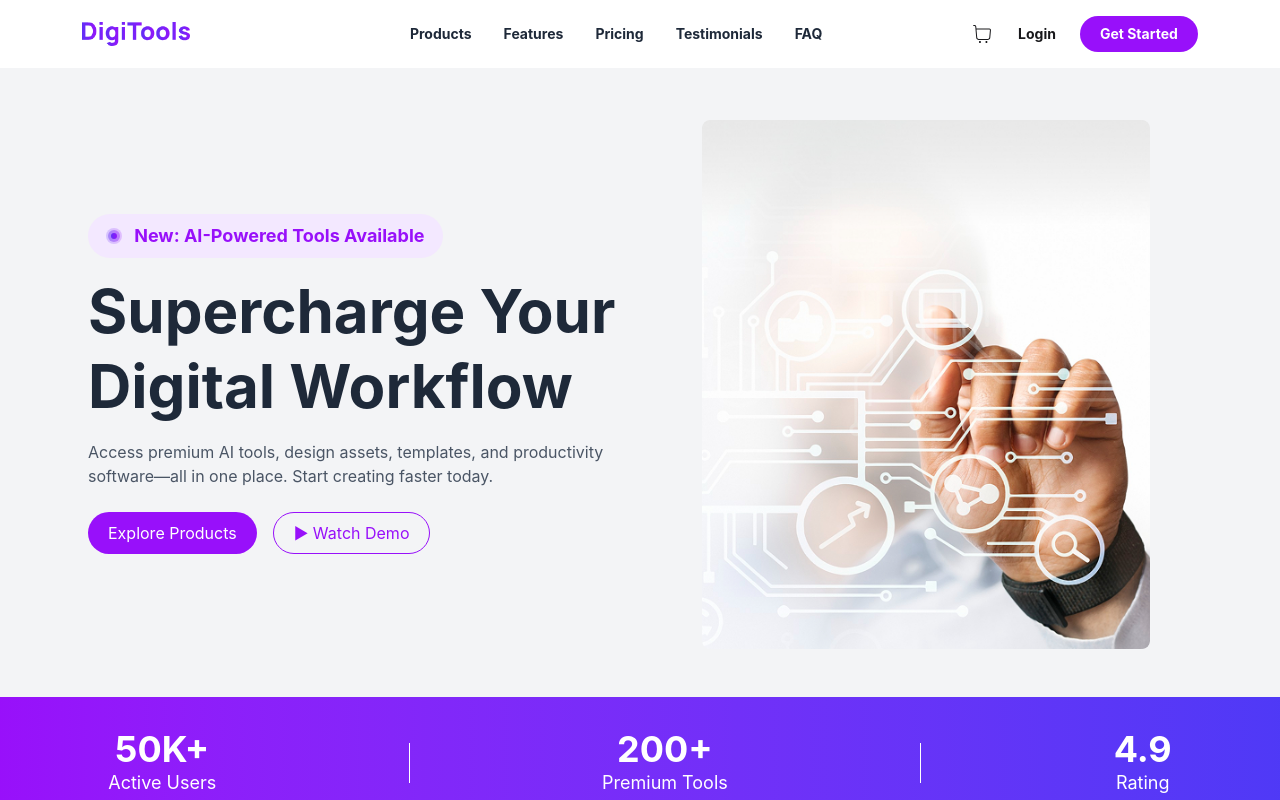
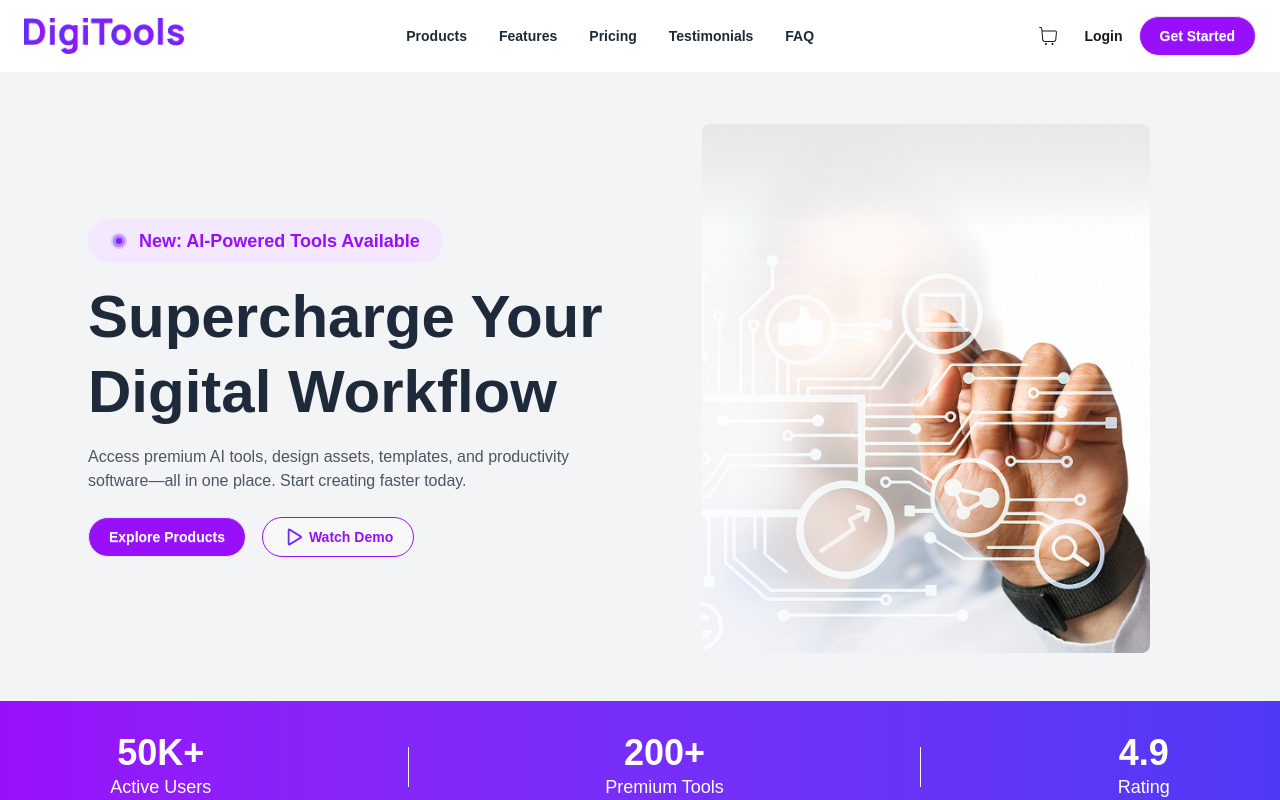
Before and after one commit to riazuddin-dev/Digital-Tools-Buying, a React (Vite) app: page / in a window 1280 px wide. Shown: the top 800 px of the page. Built offline with nearby package versions, Linux system fonts and the light colour scheme.

Commit message:
upadet all section

```diff
--- a/public/Products.json
+++ b/public/Products.json
@@ -64,8 +64,7 @@
   "tag": "Popular",
   "tagType": "popular",
   "features": ["Unlimited mock interviews", "AI performance feedback", "Behavioral question library", "Industry-specific questions", "Confidence tracker"],
-  "image": "../src/assets/products/social-media.png"
-},
+"image": "https://img.icons8.com/fluency/96/work-from-home.png"},
     {
       "id": 7,
       "name": "Salary Negotiation Toolkit",
@@ -86,7 +85,7 @@
   "tag": "Best Seller",
   "tagType": "best seller",
   "features": ["Proposal templates", "Contract generator", "Invoice & payment tracking", "Client CRM", "Time tracking"],
-  "image": "../src/assets/products/design-tool.png"
+ "image": "https://img.icons8.com/fluency/96/business.png"
 }
   ]
 }
--- a/src/Component/All UI/Card.jsx
+++ b/src/Component/All UI/Card.jsx
@@ -33,7 +33,8 @@
   return (
     <>
       <div>
-        <div className="card w-80 bg-base-100 shadow-xl relative p-6 rounded-2xl">
+        <div className="card w-80 bg-base-100 shadow-xl relative p-6 rounded-2xl
+hover:shadow-2xl hover:-translate-y-2 transition duration-300 ">
           <div className="badge badge-warning absolute right-4 top-4 text-xs font-semibold">
             {tag}
           </div>
--- a/src/Component/CTA SECTION/CtaSection.jsx
+++ b/src/Component/CTA SECTION/CtaSection.jsx
@@ -16,13 +16,13 @@
   </p>
 
   {/* Buttons */}
-  <div className="mt-6 flex justify-center gap-4 flex-wrap">
+  <div className="mt-6 flex justify-center gap-4 flex-wrap ">
 
-    <button className="bg-white text-purple-600 px-5 py-2 rounded-full font-medium">
+    <button className="bg-white text-purple-600 px-5 py-2 rounded-full font-medium btn hover:-translate-y-1 transition duration-700">
       Explore Products
     </button>
 
-    <button className="border border-white px-5 py-2 rounded-full">
+    <button className="border border-white px-5 py-2 rounded-full btn hover:-translate-y-1 transition duration-700">
       View Pricing
     </button>
 
--- a/src/Component/Footer Section/Footer.jsx
+++ b/src/Component/Footer Section/Footer.jsx
@@ -6,75 +6,102 @@
     <div className="bg-[#0b1a2f] text-white py-12">
       <div className="max-w-7xl mx-auto px-6 grid grid-cols-1 md:grid-cols-5 gap-8">
 
-        {/* Logo + desc */}
+
         <div className="md:col-span-2">
-          <h2 className="text-2xl font-bold">DigiTools</h2>
+          <h2 className="text-2xl font-bold hover:text-purple-400 transition">
+            DigiTools
+          </h2>
           <p className="text-sm text-gray-400 mt-3">
             Premium digital tools for creators, professionals, and businesses.
             Work smarter with our suite of powerful tools.
           </p>
         </div>
 
-        {/* Product */}
+
         <div>
           <h3 className="font-semibold mb-3">Product</h3>
           <ul className="space-y-2 text-sm text-gray-400">
-            <li>Features</li>
-            <li>Pricing</li>
-            <li>Templates</li>
-            <li>Integrations</li>
+            {["Features", "Pricing", "Templates", "Integrations"].map((item) => (
+              <li
+                key={item}
+                className="hover:text-white hover:underline cursor-pointer"
+              >
+                {item}
+              </li>
+            ))}
           </ul>
         </div>
 
-        {/* Company */}
+
         <div>
           <h3 className="font-semibold mb-3">Company</h3>
           <ul className="space-y-2 text-sm text-gray-400">
-            <li>About</li>
-            <li>Blog</li>
-            <li>Careers</li>
-            <li>Press</li>
+            {["About", "Blog", "Careers", "Press"].map((item) => (
+              <li
+                key={item}
+                className="hover:text-white hover:underline cursor-pointer"
+              >
+                {item}
+              </li>
+            ))}
           </ul>
         </div>
 
-        {/* Resources */}
         <div>
           <h3 className="font-semibold mb-3">Resources</h3>
           <ul className="space-y-2 text-sm text-gray-400">
-            <li>Documentation</li>
-            <li>Help Center</li>
-            <li>Community</li>
-            <li>Contact</li>
+            {["Documentation", "Help Center", "Community", "Contact"].map((item) => (
+              <li
+                key={item}
+                className="hover:text-white hover:underline cursor-pointer"
+              >
+                {item}
+              </li>
+            ))}
           </ul>
         </div>
 
-        {/* Social */}
+
         <div>
           <h3 className="font-semibold mb-3">Social Links</h3>
           <div className="flex gap-3">
-            <div className="w-9 h-9 flex items-center justify-center rounded-full bg-gray-700">
+
+            <div className="w-9 h-9 flex items-center justify-center rounded-full bg-gray-700
+            hover:bg-blue-600 hover:scale-110 transition duration-300 cursor-pointer">
               <FaFacebookF />
             </div>
-            <div className="w-9 h-9 flex items-center justify-center rounded-full bg-gray-700">
+
+            <div className="w-9 h-9 flex items-center justify-center rounded-full bg-gray-700
+            hover:bg-sky-500 hover:scale-110 transition duration-300 cursor-pointer">
               <FaTwitter />
             </div>
-            <div className="w-9 h-9 flex items-center justify-center rounded-full bg-gray-700">
+
+            <div className="w-9 h-9 flex items-center justify-center rounded-full bg-gray-700
+            hover:bg-gray-800 hover:scale-110 transition duration-300 cursor-pointer">
               <FaGithub />
             </div>
+
           </div>
         </div>
 
       </div>
 
-      {/* Bottom */}
+
       <div className="max-w-7xl mx-auto px-6 mt-10 border-t border-gray-700 pt-4 flex flex-col md:flex-row justify-between text-sm text-gray-400">
 
-        <p>© 2026 DigiTools. All rights reserved.</p>
+        <p className="hover:text-white transition">
+          © 2026 DigiTools. All rights reserved.
+        </p>
 
         <div className="flex gap-4 mt-2 md:mt-0">
-          <p>Privacy Policy</p>
-          <p>Terms of Service</p>
-          <p>Cookies</p>
+          {["Privacy Policy", "Terms of Service", "Cookies"].map((item) => (
+            <p
+              key={item}
+              className="hover:text-white hover:underline cursor-pointer transition"
+            >
+              {item}
+            </p>
+          ))}
         </div>
 
       </div>
--- a/src/Component/HeroSection/HeroSection.jsx
+++ b/src/Component/HeroSection/HeroSection.jsx
@@ -1,6 +1,8 @@
 import React from "react";
 import heroImg from "../../assets/banner.png"; // তোমার image path
 import group from "../../assets/products/group-5.png";
+
+import playImg from "../../assets/Play.png"
 const HeroSection = () => {
   return (
     <div className="bg-gray-100 pt-13">
@@ -24,12 +26,12 @@
           </p>
 
           <div className="mt-6 flex gap-4">
-            <button className="bg-purple-600 text-white px-5 py-2 rounded-full">
+            <button className="bg-purple-600 text-white px-5 py-2 rounded-full btn hover:-translate-y-1 transition duration-400">
               Explore Products
             </button>
 
-            <button className="border border-purple-600 text-purple-600 px-5 py-2 rounded-full">
-              ▶ Watch Demo
+            <button className="border border-purple-600 text-purple-600 px-5 py-2 btn rounded-full hover:-translate-y-1 transition duration-400">
+              <span><img src={playImg} alt="" /></span> Watch Demo
             </button>
           </div>
         </div>
--- a/src/Component/Navbar/Navbar.jsx
+++ b/src/Component/Navbar/Navbar.jsx
@@ -1,40 +1,88 @@
-import React from "react";
+import React, { useState } from "react";
 import { CiShoppingCart } from "react-icons/ci";
-import image from "../../assets/digitools.png"
+import { HiMenu, HiX } from "react-icons/hi";
+import image from "../../assets/digitools.png";
 
-const Navbar = ({cartData}) => {
-
-
+const Navbar = ({ cartData }) => {
+  const [menuOpen, setMenuOpen] = useState(false);
 
   return (
-    <div className="w-full">
-      <div className="max-w-10/11 mx-auto flex justify-between items-center py-4 px-6">
+    <div className="w-full bg-white shadow-sm">
+      <div className="max-w-7xl mx-auto flex justify-between items-center py-4 px-4 md:px-6">
+        <div>
+          <img className="w-32 md:w-40" src={image} alt="logo" />
+        </div>
 
-        {/* Logo */}
-     <div>  <img className="w-[60%]" src={image} alt="" /></div>
-
-        {/* Menu */}
-        <ul className="flex gap-8 text-sm font-bold  text-gray-800">
-          <li><a href="#">Products</a></li>
-          <li><a href="#">Features</a></li>
-          <li><a href="#">Pricing</a></li>
-          <li><a href="#">Testimonials</a></li>
-          <li><a href="#">FAQ</a></li>
+        <ul className="hidden md:flex gap-8 text-sm font-bold text-gray-800">
+          <li>
+            <a href="#">Products</a>
+          </li>
+          <li>
+            <a href="#">Features</a>
+          </li>
+          <li>
+            <a href="#">Pricing</a>
+          </li>
+          <li>
+            <a href="#">Testimonials</a>
+          </li>
+          <li>
+            <a href="#">FAQ</a>
+          </li>
         </ul>
 
-        {/* Right Side */}
-        <div className="flex items-center gap-6">
-          <div className=" relative">
-            <p className=" absolute bottom-3 left-6 ">{cartData.length===0 ? "" : cartData.length }</p>
+        <div className="flex items-center gap-4 md:gap-6">
+          <div className="relative">
+            {cartData.length > 0 && (
+              <span className="absolute -top-2 -right-2 bg-red-500 text-white text-xs px-1.5 rounded-full">
+                {cartData.length}
+              </span>
+            )}
             <CiShoppingCart className="text-2xl" />
           </div>
-          <button className="text-sm font-bold">Login</button>
-          <button className="bg-purple-600 text-white px-5 py-2 rounded-full text-sm font-bold">
-            Get Started
+
+          <div className="hidden md:flex items-center gap-4">
+            <button className="text-sm font-bold">Login</button>
+            <button className="btn bg-purple-600 text-white px-5 py-2 rounded-full text-sm font-bold transition-all duration-300 transform hover:scale-103">
+              Get Started
+            </button>
+          </div>
+
+          <button
+            className="md:hidden text-2xl"
+            onClick={() => setMenuOpen(!menuOpen)}
+          >
+            {menuOpen ? <HiX /> : <HiMenu />}
           </button>
         </div>
+      </div>
 
-      </div>
+      {menuOpen && (
+        <div className="md:hidden bg-white px-6 pb-4 space-y-4 text-sm font-bold text-gray-800">
+          <a href="#" className="block">
+            Products
+          </a>
+          <a href="#" className="block">
+            Features
+          </a>
+          <a href="#" className="block">
+            Pricing
+          </a>
+          <a href="#" className="block">
+            Testimonials
+          </a>
+          <a href="#" className="block">
+            FAQ
+          </a>
+
+          <div className="flex flex-col gap-3 pt-2">
+            <button className="text-left">Login</button>
+            <button className="bg-purple-600 text-white px-5 py-2 rounded-full">
+              Get Started
+            </button>
+          </div>
+        </div>
+      )}
     </div>
   );
 };
--- a/src/Component/Staps/Staps.jsx
+++ b/src/Component/Staps/Staps.jsx
@@ -22,7 +22,7 @@
         <div className="mt-10 grid grid-cols-1 md:grid-cols-3 gap-8">
 
           {/* Card 1 */}
-          <div className="bg-white p-8 rounded-xl shadow-sm relative">
+          <div className="bg-white p-8 rounded-xl shadow-sm relative hover:-translate-y-2 transition duration-300 hover:shadow-2xl">
             <span className="absolute top-4 right-4 bg-purple-600 text-white text-xs px-3 py-1 rounded-full">
               01
             </span>
@@ -38,7 +38,7 @@
           </div>
 
           {/* Card 2 */}
-          <div className="bg-white p-8 rounded-xl shadow-sm relative">
+          <div className="bg-white p-8 rounded-xl shadow-sm relative hover:-translate-y-2 transition duration-300 hover:shadow-2xl">
             <span className="absolute top-4 right-4 bg-purple-600 text-white text-xs px-3 py-1 rounded-full">
               02
             </span>
@@ -54,7 +54,7 @@
           </div>
 
           {/* Card 3 */}
-          <div className=" relative  bg-white p-8 rounded-xl shadow-sm">
+          <div className=" relative  bg-white p-8 rounded-xl shadow-sm hover:-translate-y-2 transition duration-300 hover:shadow-2xl">
             <span className="absolute top-4 right-4 bg-purple-600 text-white text-xs px-3 py-1 rounded-full">
               03
             </span>
--- a/src/index.css
+++ b/src/index.css
@@ -1,2 +1,8 @@
 @import "tailwindcss";
 @plugin "daisyui";
+
+* {
+  font-family: "Manrope", sans-serif;
+  font-optical-sizing: auto;
+
+}
```
Also changed, not shown: src/Component/Premium Digital Tools/Proceed to Checkout/TotalCount.jsx (+22 -15 lines), src/Component/Pricing/Pricing.jsx (+20 -15 lines).
